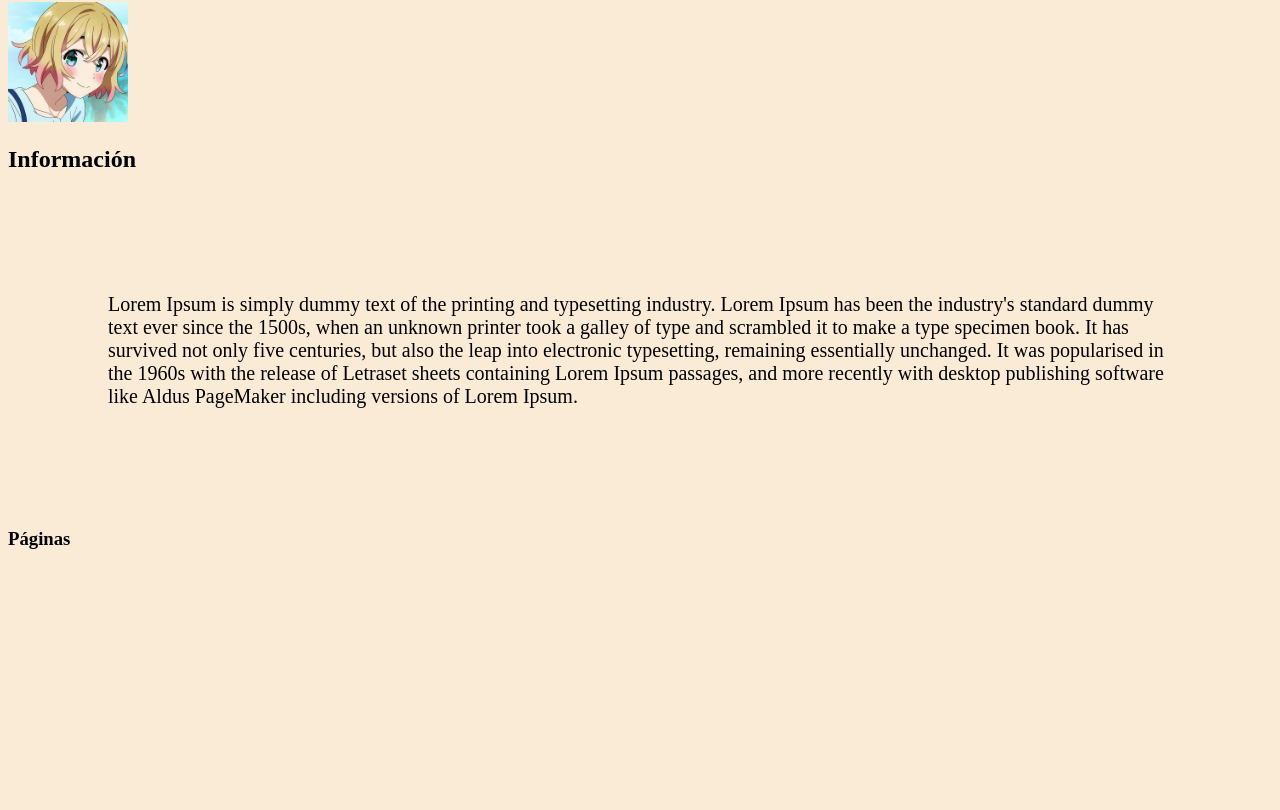
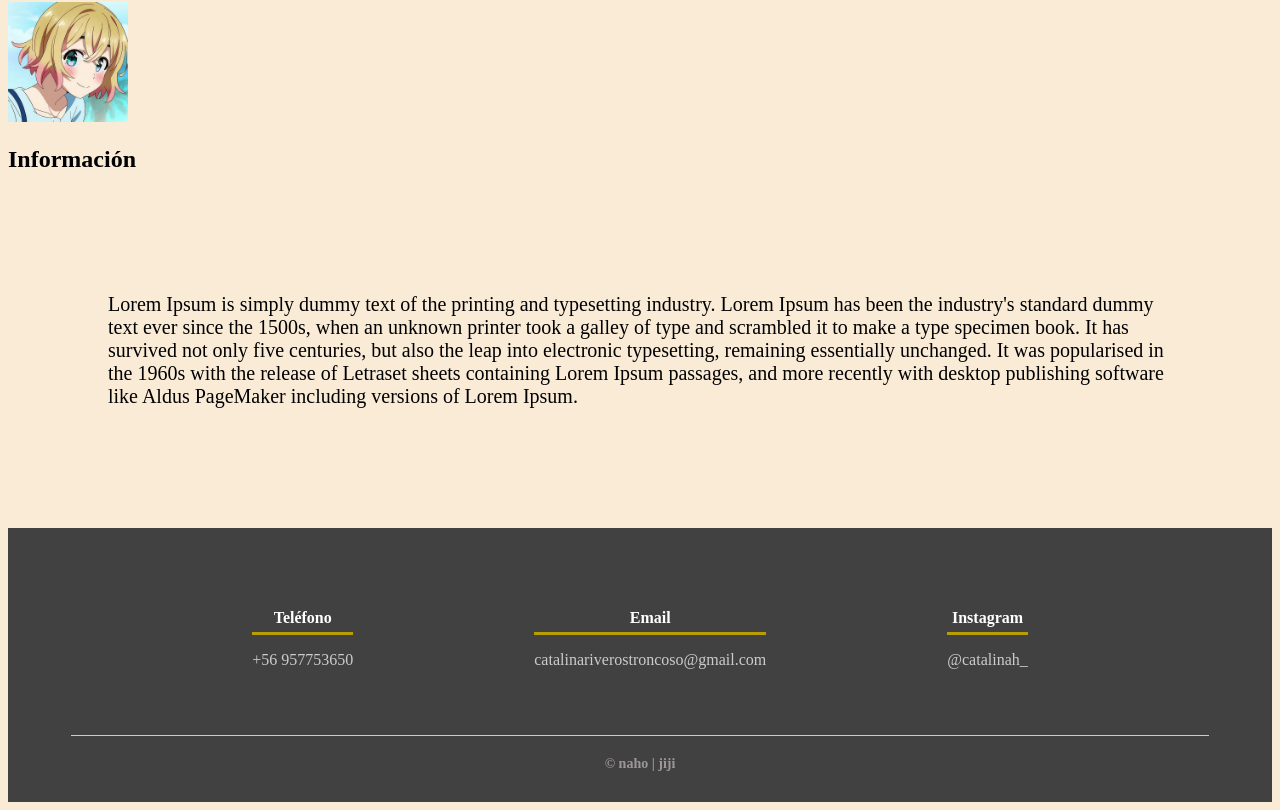
Before and after one commit to ead-codigo-2021/bitacora-catalinariverost, a plain HTML site: page index.html in a window 1280 px wide. Shown: the part 280-1090 px from the top of the page. Before the commit the page ends 849 px from the top, so only its background shows below. Drawn offline with Linux system fonts and the light colour scheme.

Commit message:
actualizacion

```diff
--- a/css/style.css
+++ b/css/style.css
@@ -9,3 +9,42 @@ img {
     font-size: 20px;
     padding: 100px;
 }
+/* footer */
+
+footer{
+    background: #414141;
+    padding: 60px 0 30px 0;
+    margin: auto;
+    overflow: hidden;
+}
+
+.contenedor-footer{
+    display: flex;
+    width: 90%;
+    justify-content: space-evenly;
+    margin: auto;
+    padding-bottom: 50px;
+    border-bottom: 1px solid #ccc;
+}
+
+.content-foo{
+    text-align: center;
+}
+
+.content-foo h4{
+    color: #fff;
+    border-bottom: 3px solid #b99e00;
+    padding-bottom: 5px;
+    margin-bottom: 10px;
+}
+
+.content-foo p{
+    color: #ccc;
+}
+
+.titulo-final{
+    text-align: center;
+    font-size: 14px;
+    margin: 20px 0 0 0;
+    color: #9e9797;
+}
--- a/index.html
+++ b/index.html
@@ -36,8 +36,21 @@
 
 
         <footer>
-            <h3>Páginas</h3>
+            <div class="contenedor-footer">
+                <div class="content-foo">
+                    <h4>Teléfono</h4>
+                    <p>+56 957753650</p>
+                </div>
+                <div class="content-foo">
+                    <h4>Email</h4>
+                    <p>catalinariverostroncoso@gmail.com</p>
+                </div>
+                <div class="content-foo">
+                    <h4>Instagram</h4>
+                    <p>@catalinah_</p>
+                </div>
+            </div>
+            <h2 class="titulo-final">&copy; naho | jiji </h2>
         </footer>
-
-</body>
-</html>
+    </body>
+    </html>
```
